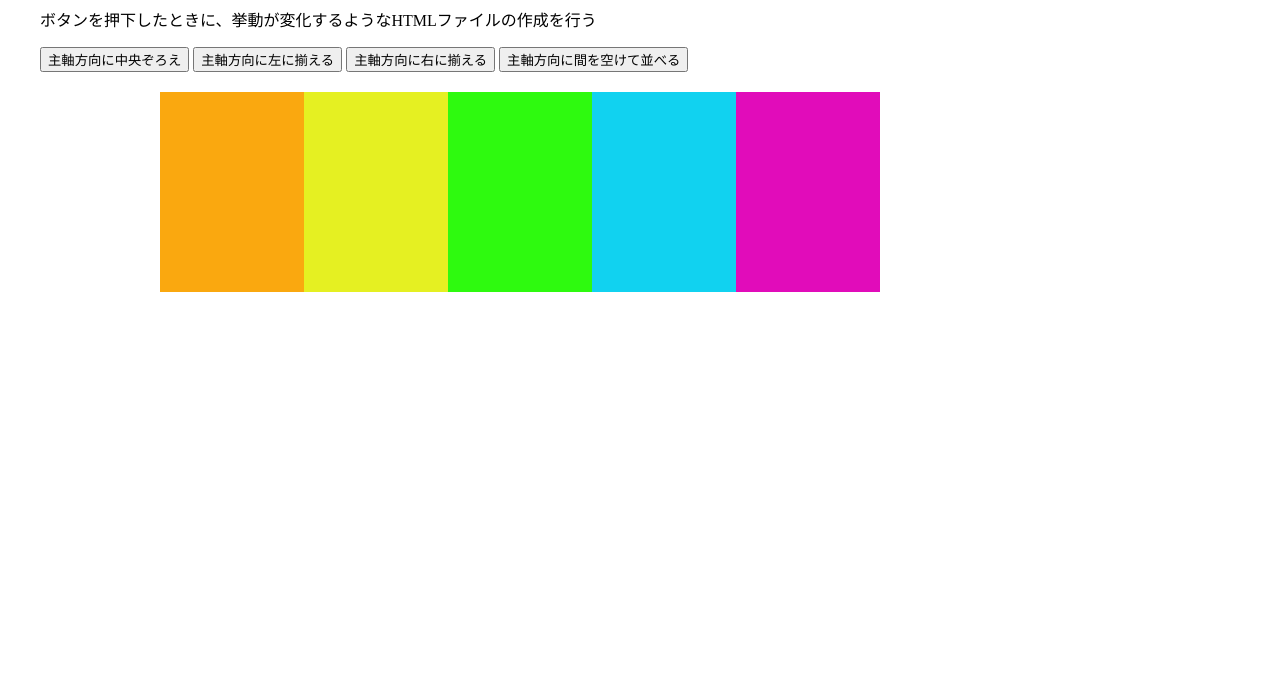
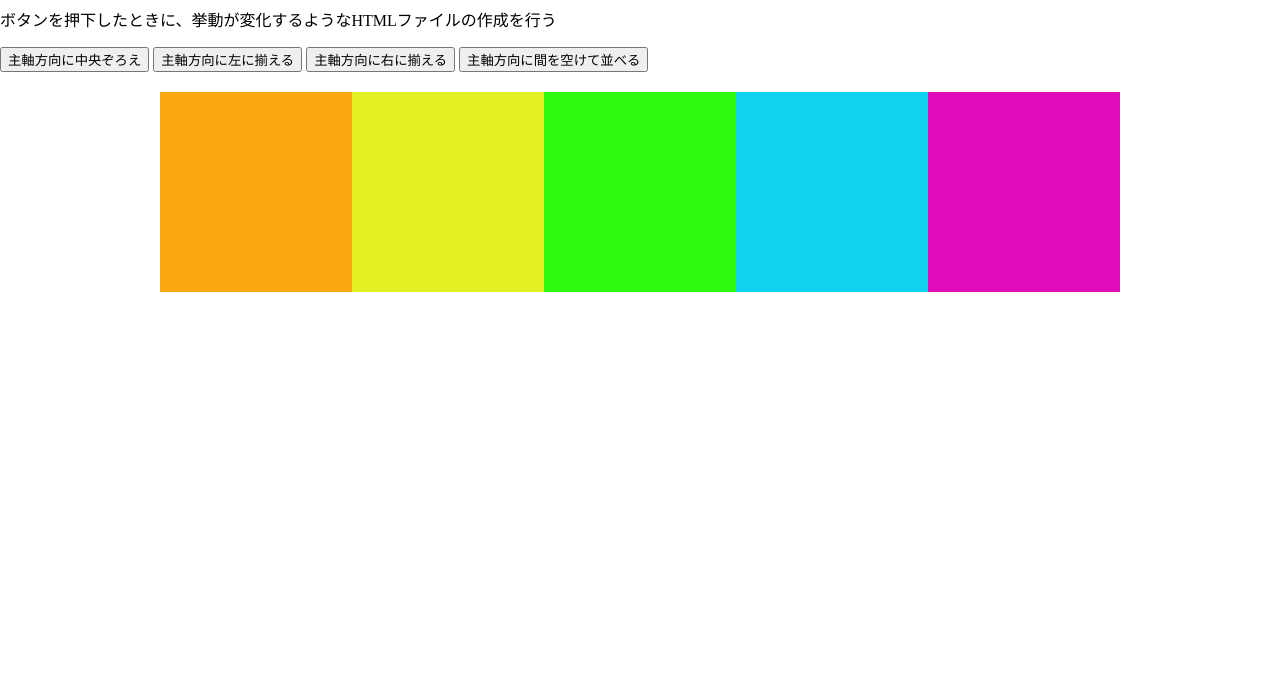
Before and after one commit to imanakaRobolab/Study, a plain HTML site: page html/2022_03_16/html/index.html in a window 1280 px wide. Shown: the part 100-800 px from the top of the page. Drawn offline with Linux system fonts and the light colour scheme.

Commit message:
change css

```diff
--- a/html/2022_03_16/css/style.css
+++ b/html/2022_03_16/css/style.css
@@ -1,11 +1,10 @@
 .container {
   /* 中央ぞろえ */
   margin: 40px auto;
-  padding: 0 40px;
 }
 .flex {
   display: flex;
-  width: 80%;
+  width: 100%;
   margin-top: 20px;
 }
 .flex-center {
```
